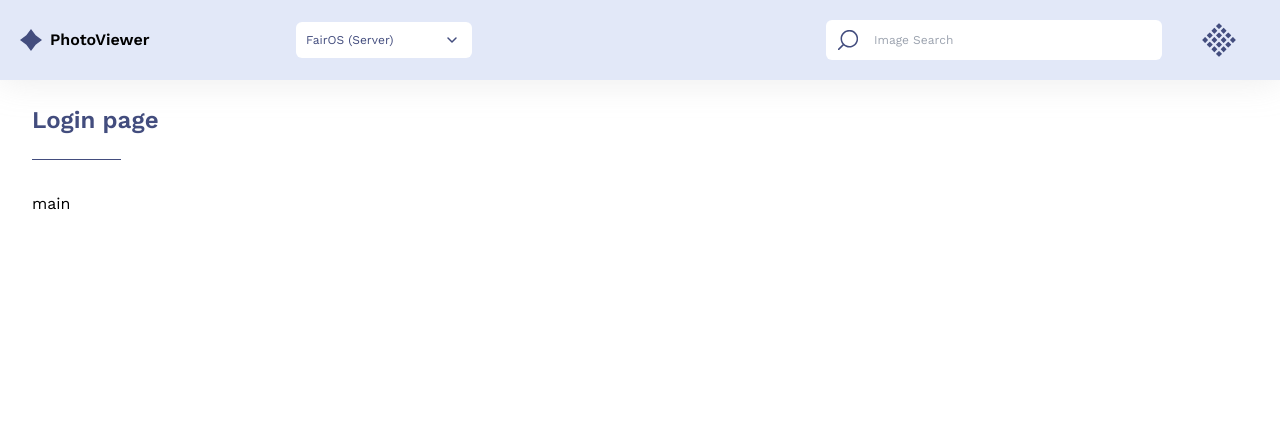
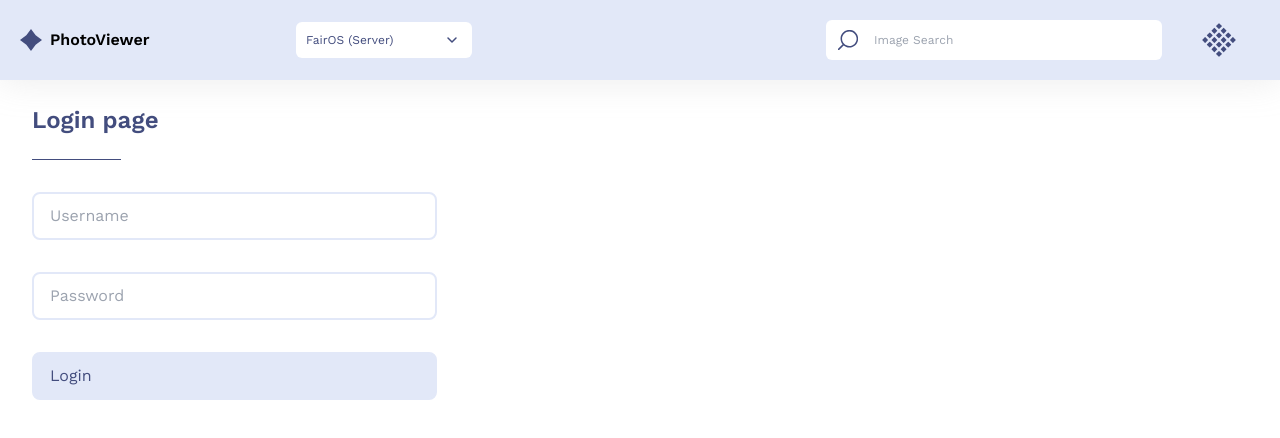
Before and after one commit to tamas6/fairdrive-apps-photoalbum, a Next.js app: page /login in a window 1280 px wide. Shown: the top 438 px of the page. Built offline with nearby package versions, Linux system fonts and the light colour scheme.

Commit message:
[FAIR-85] Add UI for login and add fake action to log in the user

```diff
--- a/components/Button/index.tsx
+++ b/components/Button/index.tsx
@@ -1,15 +1,33 @@
-import { ReactNode } from 'react';
+import { FunctionComponent, ReactNode } from 'react';
 // import ChevronDown from 'assets/icons/chevron-down.svg';
 
+type ButtonTypes = 'button' | 'submit' | 'reset';
+
 type Props = {
+  type?: ButtonTypes;
   children: ReactNode;
+  symbol?: FunctionComponent;
+  className?: string;
 };
 
-const Button = ({ children }: Props) => {
+const Button = ({
+  children,
+  className = '',
+  type = 'button',
+  symbol: Symbol,
+}: Props) => {
   return (
-    <button className="w-44 text-xs flex items-center justify-between text-purple bg-white rounded-md px-2.5 py-2.5 text-left">
+    <button
+      type={type}
+      className={[
+        className,
+        'bg-blue border-blue border-2 rounded-lg',
+        'py-2.5 px-4 flex items-center justify-between text-purple',
+        'text-left hover:bg-indigo-100 focus:bg-indigo-200',
+      ].join(' ')}
+    >
       <span>{children}</span>
-      {/* <ChevronDown className="float-right mr-1" /> */}
+      {Symbol && <Symbol />}
     </button>
   );
 };
--- /dev/null
+++ b/components/TextInput/index.tsx
@@ -0,0 +1,22 @@
+type InputTypes = 'text' | 'password';
+
+type Props = {
+  type?: InputTypes;
+  label?: string;
+  placeholder?: string;
+};
+
+const TextInput = ({ type = 'text', label, placeholder }: Props) => {
+  return (
+    <div className="mb-8">
+      {!!label && <label className="block mb-3">{label}</label>}
+      <input
+        type={type}
+        placeholder={placeholder}
+        className="text-purple border-blue border-2 rounded-lg py-2.5 px-4 w-full md:w-1/3"
+      />
+    </div>
+  );
+};
+
+export default TextInput;
--- a/pages/login.tsx
+++ b/pages/login.tsx
@@ -1,13 +1,23 @@
 import type { NextPage } from 'next';
 import Layout from 'components/Layout';
 import Title from 'components/Title';
+import TextInput from 'components/TextInput';
+import Button from 'components/Button';
 import useUser from 'hooks/useUser';
 import Router from 'next/router';
+import { SyntheticEvent } from 'react';
 
 const Login: NextPage = () => {
   const { setUser } = useUser();
 
-  const gotoHome = () => {
+  // const gotoHome = () => {
+  //   Router.push('/');
+  // };
+
+  const onSubmitHandler = (event: SyntheticEvent) => {
+    event.preventDefault();
+    console.log('onSubmitHandler');
+    setUser({});
     Router.push('/');
   };
 
@@ -15,7 +25,13 @@
     <Layout>
       <Title>Login page</Title>
 
-      <div>main</div>
+      <form onSubmit={onSubmitHandler}>
+        <TextInput placeholder="Username" />
+        <TextInput type="password" placeholder="Password" />
+        <Button type="submit" className="w-full md:w-1/3">
+          Login
+        </Button>
+      </form>
     </Layout>
   );
 };
--- a/styles/globals.scss
+++ b/styles/globals.scss
@@ -22,6 +22,18 @@
   background-color: $color-purple;
 }
 
+.border-purple {
+  border-color: $color-purple;
+}
+
 .bg-gray {
   background-color: $color-gray;
 }
+
+.bg-blue {
+  background-color: $color-blue;
+}
+
+.border-blue {
+  border-color: $color-blue;
+}
--- a/styles/theme.scss
+++ b/styles/theme.scss
@@ -1,2 +1,3 @@
 $color-purple: #434d7e;
 $color-gray: #e2e8f8;
+$color-blue: #e2e8f8;
```
